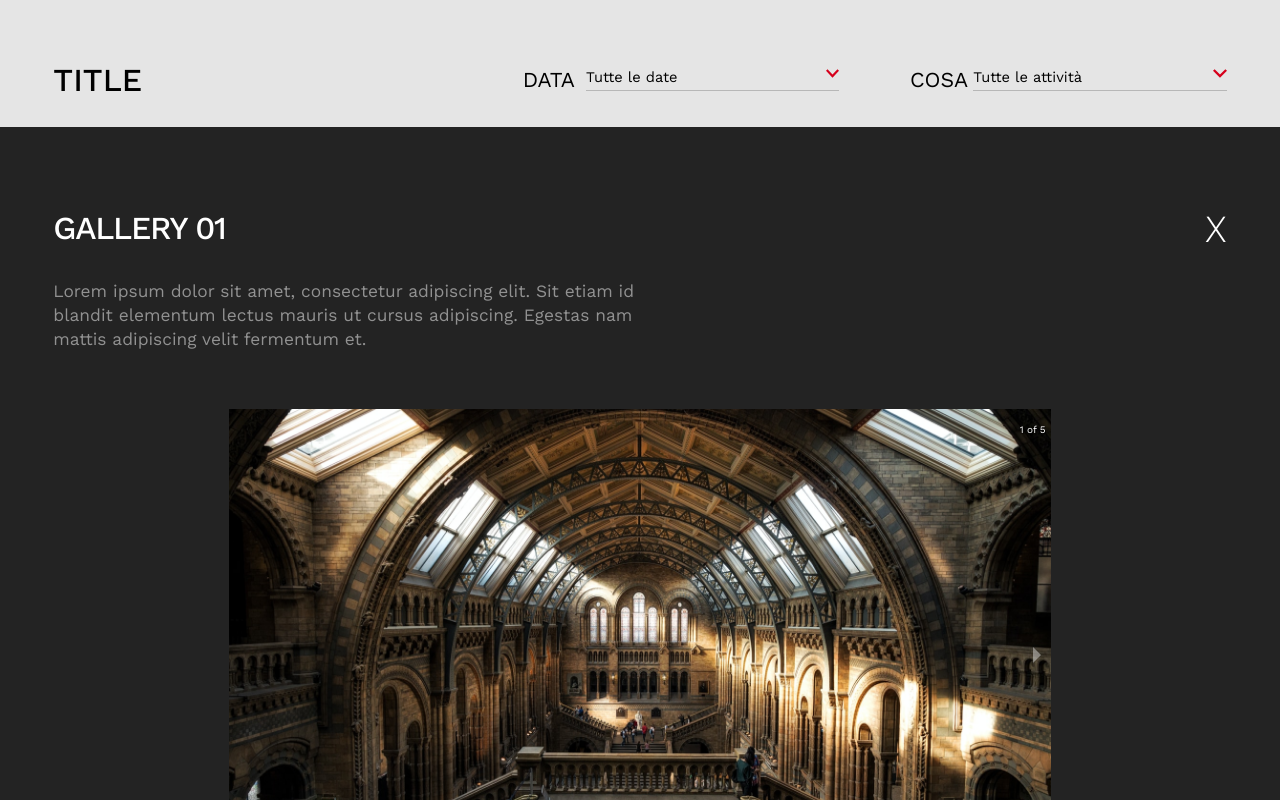
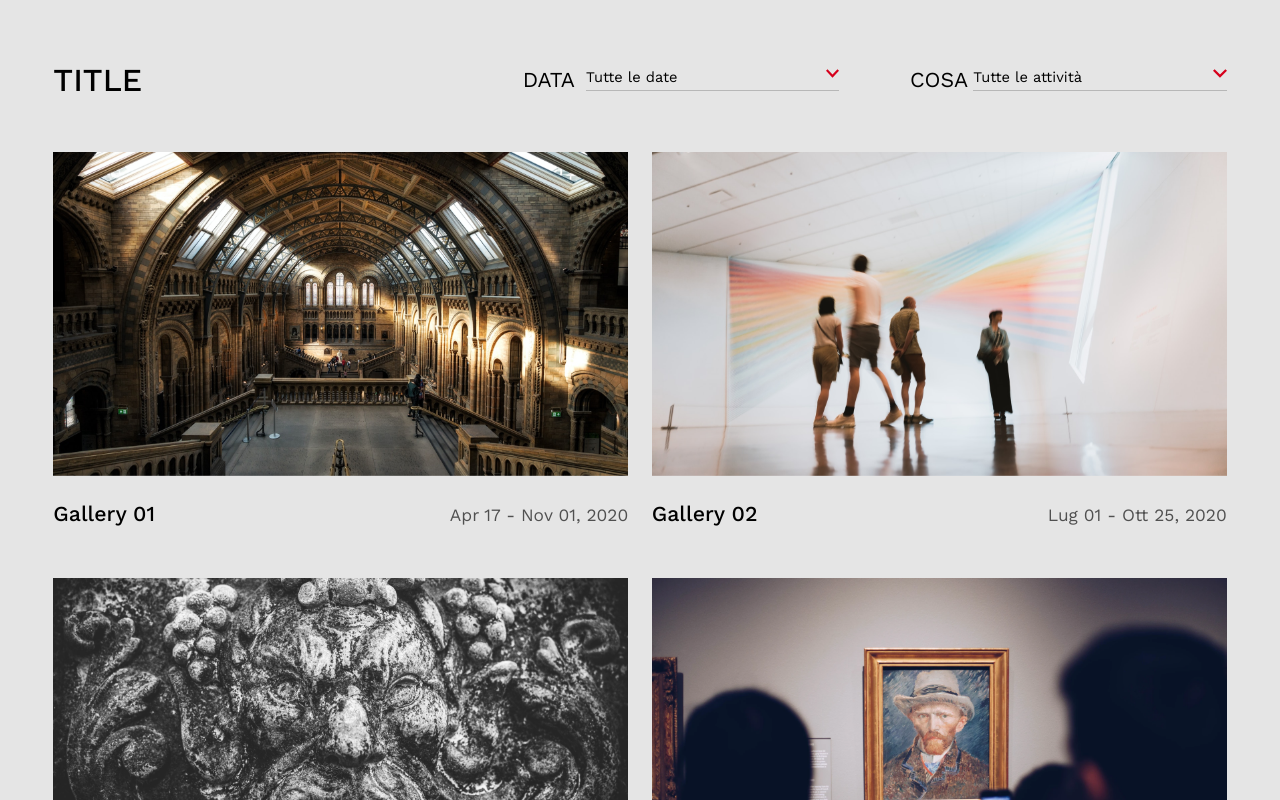
Before and after one commit to MCivas81/TheMuseum-challenge, a React (Create React App) app: page / in a window 1280 px wide. Shown: the part 500-1300 px from the top of the page. Built offline with nearby package versions, Linux system fonts and the light colour scheme.

Commit message:
feat: handled open and close carousel

```diff
--- a/src/components/CarouselComponent.js
+++ b/src/components/CarouselComponent.js
@@ -7,13 +7,15 @@ import image13 from '../assets/images/image13.jpeg';
 import image14 from '../assets/images/image14.jpeg';
 import './CarouselComponent.css';
 
-function CarouselComponent() {
+function CarouselComponent({ handleClick }) {
   return (
     <div class='carousel_wrapper'>
       <div className='carousel_header'>
         <div className='carousel_description'>
           <span className='carousel_title'>GALLERY 01</span>
-          <span className='carousel_close'>X</span>
+          <span className='carousel_close' onClick={handleClick}>
+            X
+          </span>
         </div>
         <div className='carousel_paragraph'>
           <p>
--- a/src/components/Gallery.js
+++ b/src/components/Gallery.js
@@ -1,3 +1,4 @@
+import { useState } from 'react';
 import './Gallery.css';
 import arrow2 from '../assets/logos/arrow2.svg';
 import image1 from '../assets/images/image1.png';
@@ -14,6 +15,10 @@ import image11 from '../assets/images/image11.png';
 import CarouselComponent from './CarouselComponent';
 
 function Gallery() {
+  const [carouselOpen, setCarouselOpen] = useState(false);
+
+  const handleClick = () => setCarouselOpen(!carouselOpen);
+
   return (
     <div className='gallery_container'>
       <div className='gallery_navbar'>
@@ -37,10 +42,12 @@ function Gallery() {
           </div>
         </div>
       </div>
-      <CarouselComponent />
+      {carouselOpen ? (
+        <CarouselComponent handleClick={handleClick} />
+      ) : (
         <div className='photo_container_1'>
           <div className='photo_wrapper'>
-          <div className='photo first_photo'>
+            <div className='photo first_photo' onClick={handleClick}>
               <img src={image1} alt='img1' />
               <div className='ghost_photo'>
                 <img src={image11} alt='img11' />
@@ -61,6 +68,7 @@ function Gallery() {
             </div>
           </div>
         </div>
+      )}
       <div className='photo_container_2'>
         <div className='photo_wrapper'>
           <div className='photo'>
```
Lines whose indentation alone changed are shown as unchanged.
